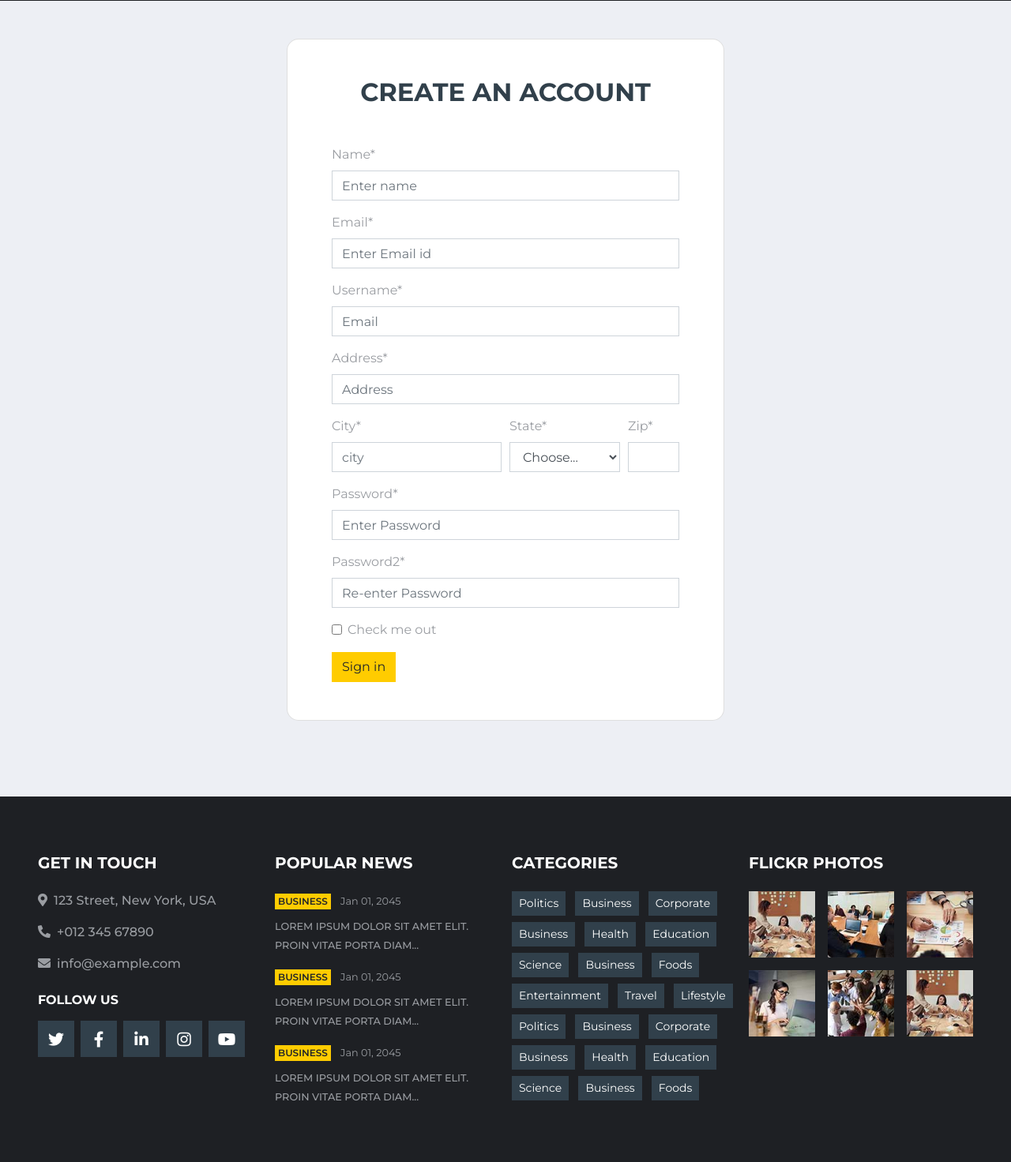
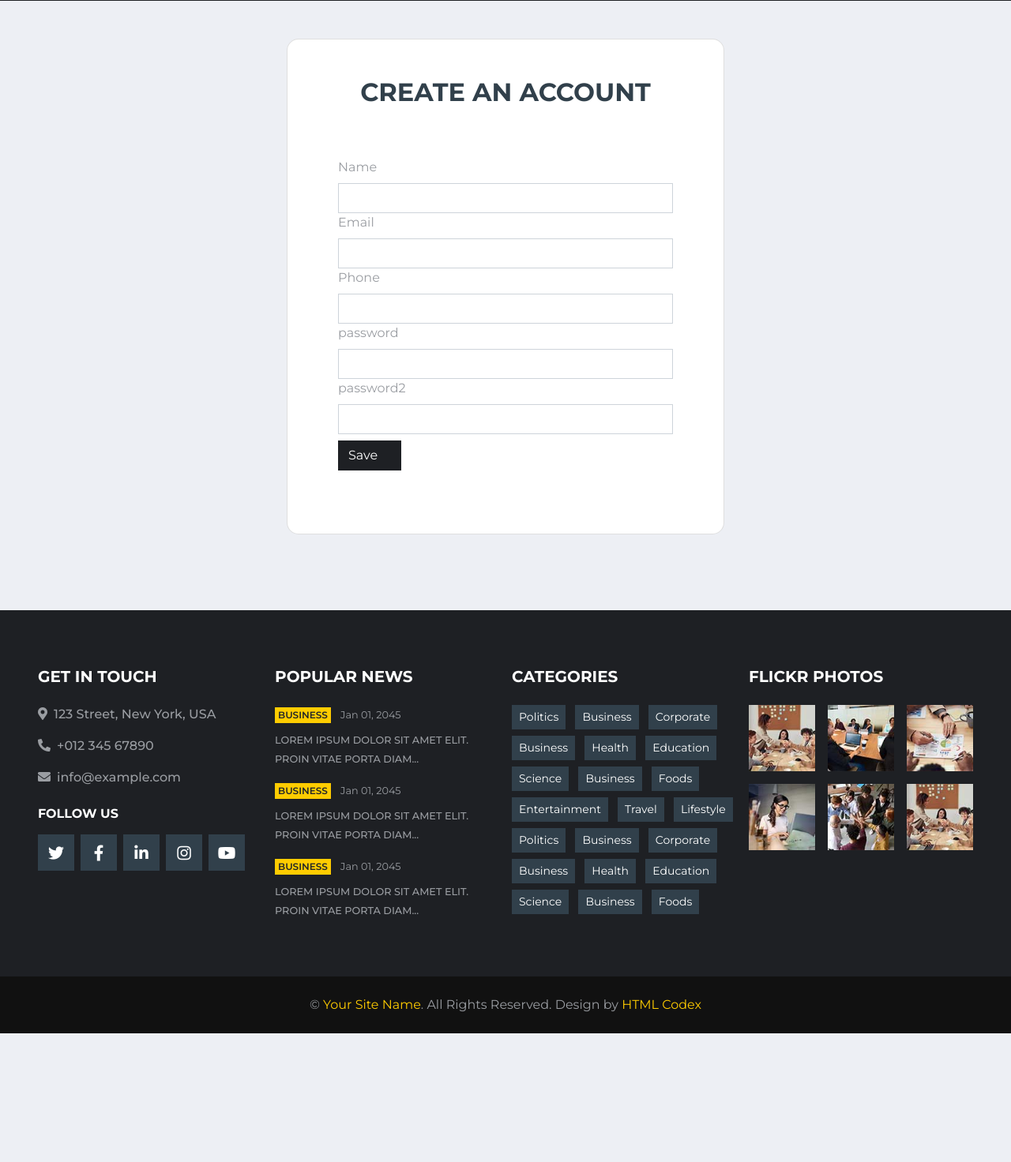
Before and after one commit to sreerangk/Daily_news, a Django app: page /signup in a window 1280 px wide. Shown: the part 39-1511 px from the top of the page at 79% size. After the commit the page ends 1348 px from the top, so only its background shows below. Run offline with Django 4.2, Linux system fonts and the light colour scheme; some libraries are stand-ins or nearby versions.

Commit message:
update form.py

```diff
--- a/firstapp/forms.py
+++ b/firstapp/forms.py
@@ -1,24 +1,8 @@
 from django import forms
-
-STATES = (
-    ('', 'Choose...'),
-    ('kL', 'kerala'),
-    ('TN', 'Tamil Nadu'),
-    ('KD', 'karnadaka')
-)
-
-class AddressForm(forms.Form):
-    name = forms.CharField(widget=forms.TextInput(attrs={'placeholder': 'Enter name '}))
-    email = forms.CharField(widget=forms.TextInput(attrs={'placeholder': 'Enter Email id'}))
-    username = forms.CharField(widget=forms.TextInput(attrs={'placeholder': 'Email'}))
-    address = forms.CharField(
-        label='Address',
-        widget=forms.TextInput(attrs={'placeholder': 'Address'})
-    )
-
-    city = forms.CharField(widget=forms.TextInput(attrs={'placeholder': 'city'}))
-    state = forms.ChoiceField(choices=STATES)
-    zip_code = forms.CharField(label='Zip')
-    password = forms.CharField(widget=forms.PasswordInput(attrs={'placeholder': 'Enter Password'}))
-    password2 = forms.CharField(widget=forms.PasswordInput(attrs={'placeholder': 'Re-enter Password'}))
-    check_me_out = forms.BooleanField(required=False)
+from django.contrib.auth.models import User
+from . import models
+#for admin
+class AddressForm(forms.ModelForm):
+    class Meta:
+        model=User
+        fields=['first_name','last_name','username','password']
--- a/firstapp/models.py
+++ b/firstapp/models.py
@@ -1,4 +1,5 @@
 from django.db import models
+from django.contrib.auth.models import User
 
 # Create your models here.
 class signup(models.Model):
--- a/school_management_system/settings.py
+++ b/school_management_system/settings.py
@@ -40,6 +40,7 @@
     'django.contrib.staticfiles',
     'firstapp',
     'crispy_forms',
+    'widget_tweaks',
 ]
 
 MIDDLEWARE = [
--- a/templates/signup.html
+++ b/templates/signup.html
@@ -1,8 +1,7 @@
 {% extends 'base.html' %}
 
-{% load crispy_forms_tags %}
+{% block content %}
 
-{% block content %}
 
 
 <div class="container py-5">
@@ -11,48 +10,40 @@
       <div class="card" style="border-radius: 15px;">
         <div class="card-body p-5">
           <h2 class="text-uppercase text-center mb-5">Create an account</h2>
-             <div class="container">
-                <form method="post" action="/">
+
+          <form action="{% url 'signup' %}" method="post" class="p-3 ">
             {% csrf_token %}
-                <div class="form-row">
-                  <div class="form-group col-md-12 mb-0">
-                    {{ form.name|as_crispy_field }}
+            {% if msg %}
+            <div class="alert alert-success w-50 my-2 text-center">
+              <strong>{{ msg }}</strong>
             </div>
-                </div>
-                <div class="form-row">
-                    <div class="form-group col-md-12 mb-0">
-                      {{ form.email|as_crispy_field }}
-                    </div>
-                  </div>
-                  <div class="form-row">
-                    <div class="form-group col-md-12 mb-0">
-                      {{ form.username|as_crispy_field }}
-                    </div>
-                  </div>
-                {{ form.address|as_crispy_field }}
 
-                <div class="form-row">
-                  <div class="form-group col-md-6 mb-0">
-                    {{ form.city|as_crispy_field }}
-                  </div>
-                  <div class="form-group col-md-4 mb-0">
-                    {{ form.state|as_crispy_field }}
-                  </div>
-                  <div class="form-group col-md-2 mb-0">
-                    {{ form.zip_code|as_crispy_field }}
-                  </div>
-                </div>
-                <div class="form-row ">
-                    <div class="form-group col-md-12 mb-0 ">
-                      {{ form.password|as_crispy_field }}
-                    </div>
-                    <div class="form-group col-md-12 mb-0">
-                        {{ form.password2|as_crispy_field }}
-                      </div>
-                  </div>
-                {{ form.check_me_out|as_crispy_field }}
-                <button type="submit" class="btn btn-primary">Sign in</button>
-              </form></div>
+            {% endif %}
+
+            <div class="form-group ">
+
+              <label>Name</label>
+              <input type="text" class="form-control" name="name">
+
+
+              <label>Email</label>
+              <input type="text" class="form-control" name="email">
+
+
+
+              <label>Phone</label>
+              <input type="text" class="form-control" name="mob">
+
+
+              <label>password</label>
+              <input type="password" class="form-control" name="pass1">
+
+
+              <label>password2</label>
+              <input type="password" class="form-control" name="rpass">
+
+              <input type="submit" class="btn btn-dark mt-2 " value="Save    ">
+
             </div>
 
 
```
Lines whose indentation alone changed are shown as unchanged.
